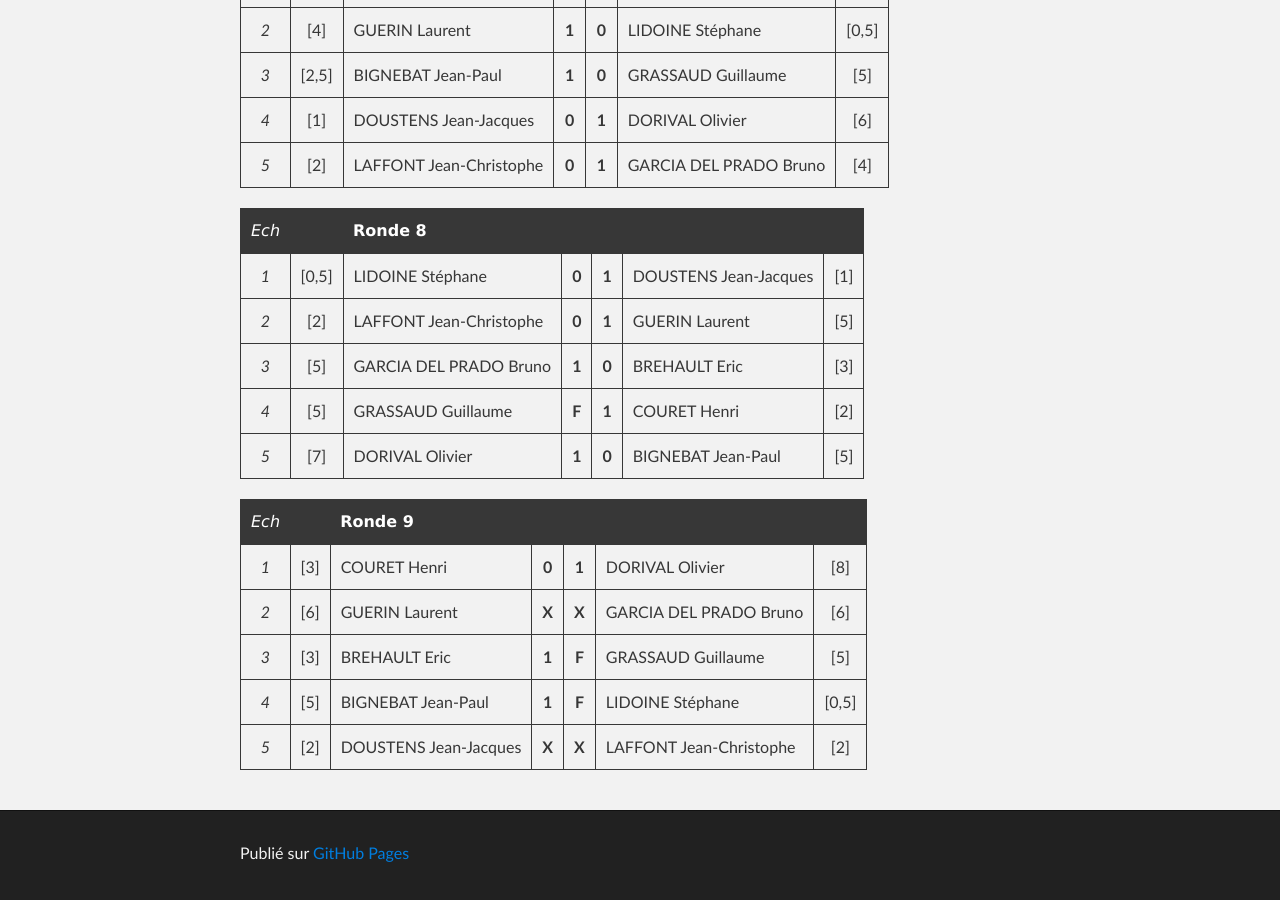
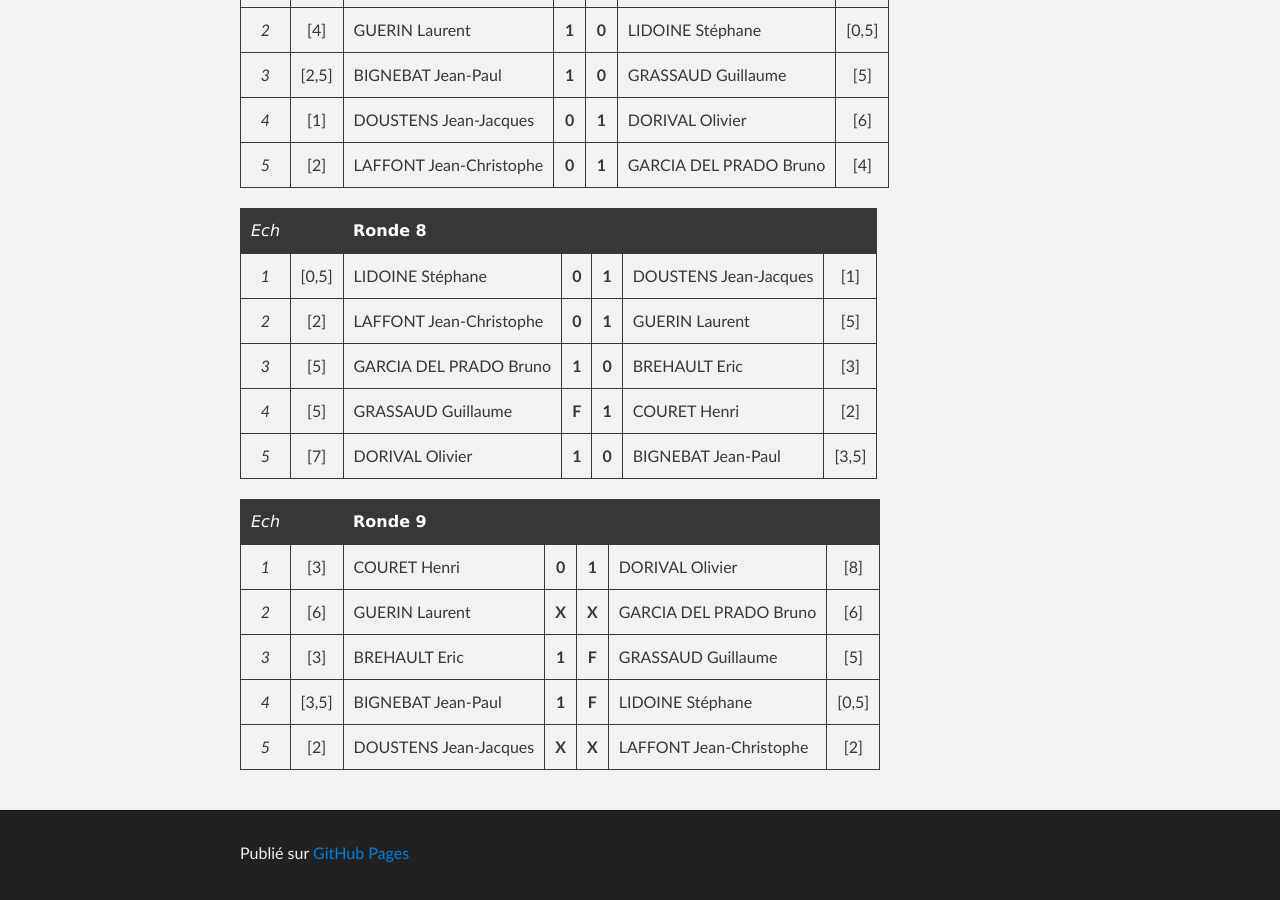
Before and after one commit to echiquier-villeneuve-tolosane/echiquier-villeneuve-tolosane.github.io, a Jekyll site: the page built from tournoiinterne.md, in a window 1280 px wide and 900 px high, scrolled down 2273 px. Built offline with Jekyll 4.4.1, drawn with Linux system fonts in a browser that asks for light colours; nearby versions of some CDN libraries.

Commit message:
Updated tournoiinterne.md

```diff
--- a/tournoiinterne.md
+++ b/tournoiinterne.md
@@ -75,12 +75,12 @@ Le "tournoi interne" 2014 de l'EVT est organisé en Open toutes rondes avec pas
 |*2*| [2] | LAFFONT Jean-Christophe |**0**|**1**| GUERIN Laurent         | [5] |
 |*3*| [5] | GARCIA DEL PRADO Bruno  |**1**|**0**| BREHAULT Eric          | [3] |
 |*4*| [5] | GRASSAUD Guillaume      |**F**|**1**| COURET Henri           | [2] |
-|*5*| [7] | DORIVAL Olivier         |**1**|**0**| BIGNEBAT Jean-Paul     | [5] |
+|*5*| [7] | DORIVAL Olivier         |**1**|**0**| BIGNEBAT Jean-Paul   | [3,5] |
 
 |*Ech*|   | **Ronde 9**            |     |     |                         |     |
 |:-:|:---:| ---------------------- |:---:|:---:| ----------------------- |:---:|
 |*1*| [3] | COURET Henri           |**0**|**1**| DORIVAL Olivier         | [8] |
 |*2*| [6] | GUERIN Laurent         |**X**|**X**| GARCIA DEL PRADO Bruno  | [6] |
 |*3*| [3] | BREHAULT Eric          |**1**|**F**| GRASSAUD Guillaume      | [5] |
-|*4*| [5] | BIGNEBAT Jean-Paul     |**1**|**F**| LIDOINE Stéphane      | [0,5] |
+|*4*| [3,5] | BIGNEBAT Jean-Paul   |**1**|**F**| LIDOINE Stéphane      | [0,5] |
 |*5*| [2] | DOUSTENS Jean-Jacques  |**X**|**X**| LAFFONT Jean-Christophe | [2] |
```
